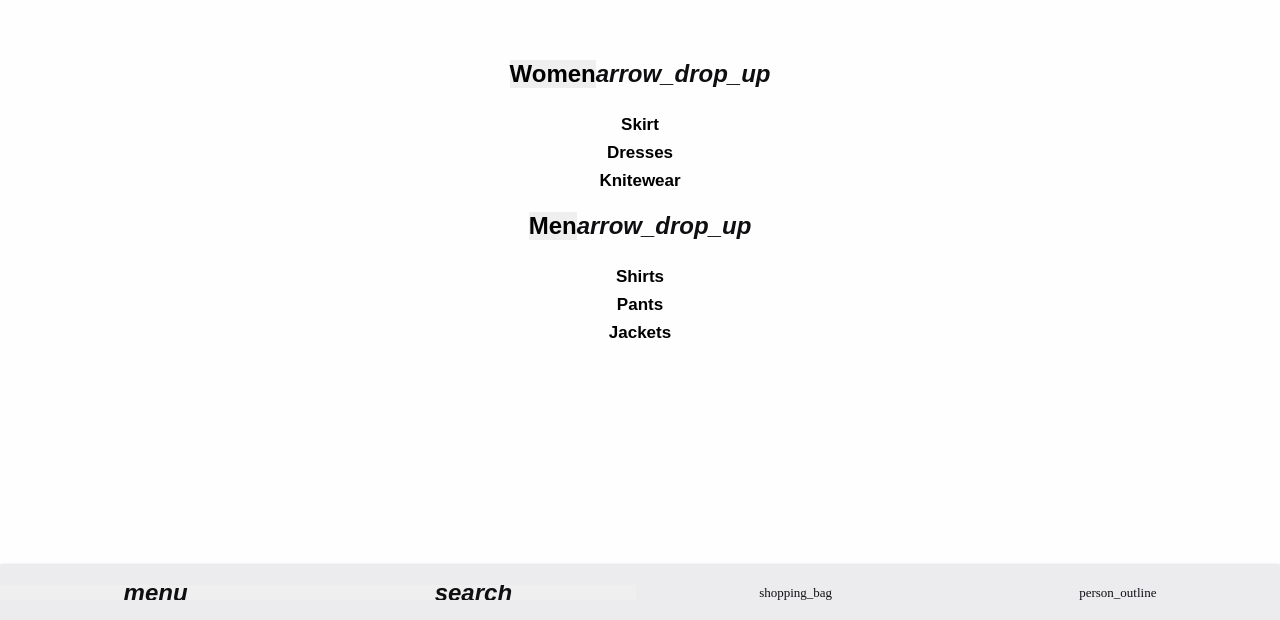
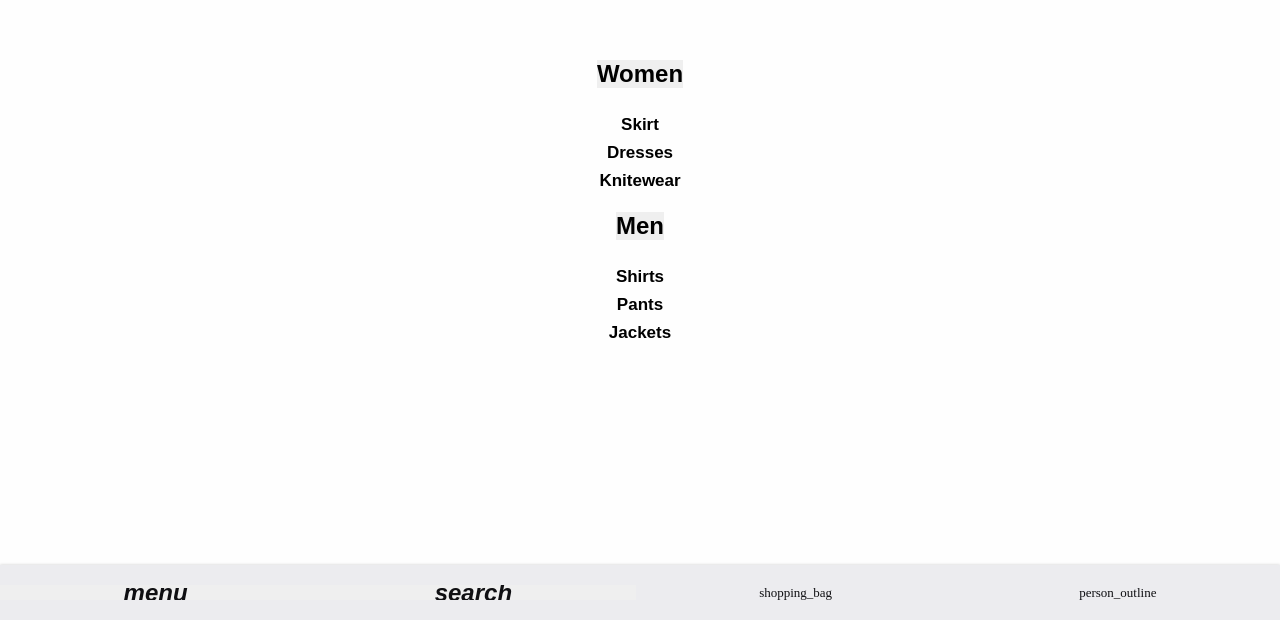
Before and after one commit to FarazMk/mern_ecommerce, a React (Create React App) app in the folder frontend/: page / in a window 1280 px wide. Shown: the part 180-800 px from the top of the page. Built offline with nearby package versions, Linux system fonts and the light colour scheme; the HTML template or start-up script is replaced by a standard one.

Commit message:
Still not working

```diff
--- a/frontend/src/components/MobileNav/MobileNav.jsx
+++ b/frontend/src/components/MobileNav/MobileNav.jsx
@@ -7,10 +7,8 @@ const MobileNav = () => {
       <button type="button" className={classes.nav__link}>
         <i className="material-icons">menu</i>
         <div className={classes.dropdown}>
-          <div className="dropdown__wrapper__button">
-            <button type="button">Women</button>
-            <i className="material-icons">arrow_drop_up</i>
-          </div>
+          <button type="button">Women</button>
+
           <div className={classes.dropdown__links}>
             <ul>
               <li>
@@ -24,10 +22,9 @@ const MobileNav = () => {
               </li>
             </ul>
           </div>
-          <div className="dropdown__wrapper__button">
-            <button type="button">Men</button>
-            <i className="material-icons">arrow_drop_up</i>
-          </div>
+
+          <button type="button">Men</button>
+
           <div className={classes.dropdown__links}>
             <ul>
               <li>
```
